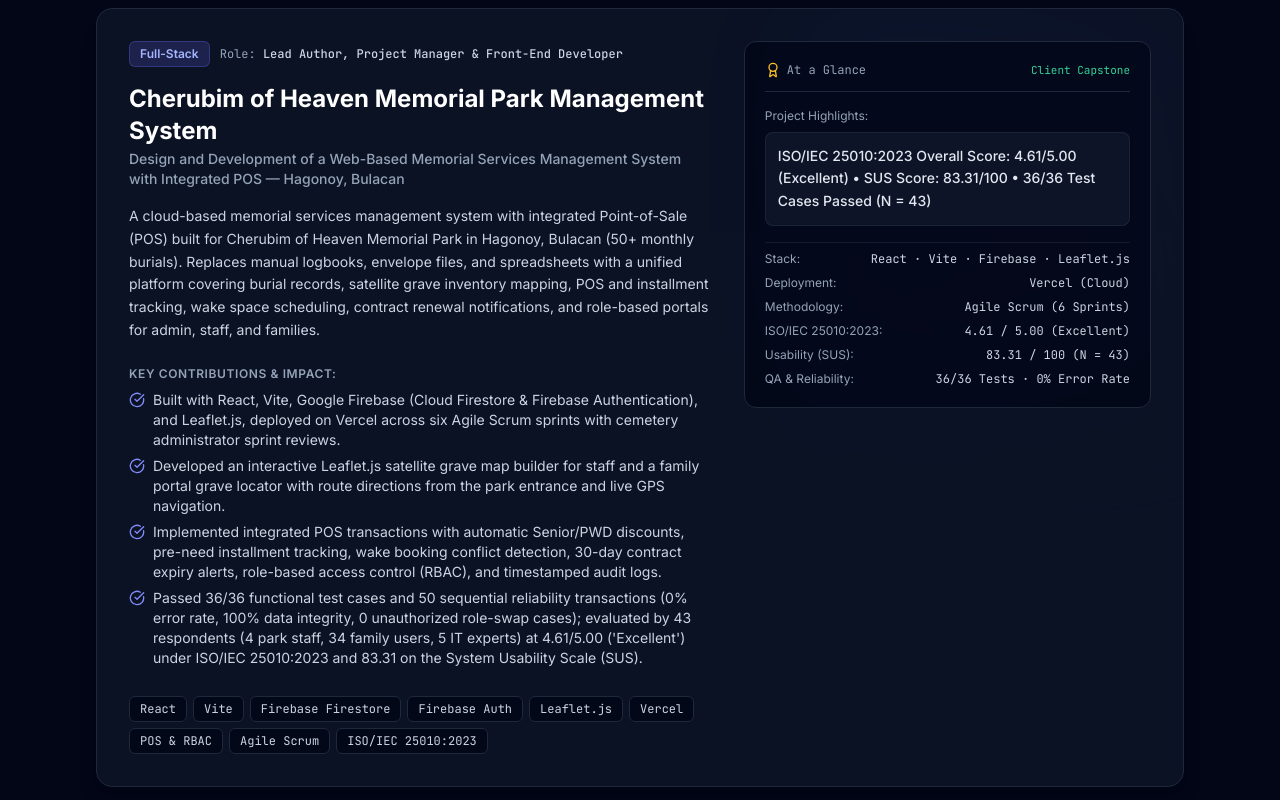
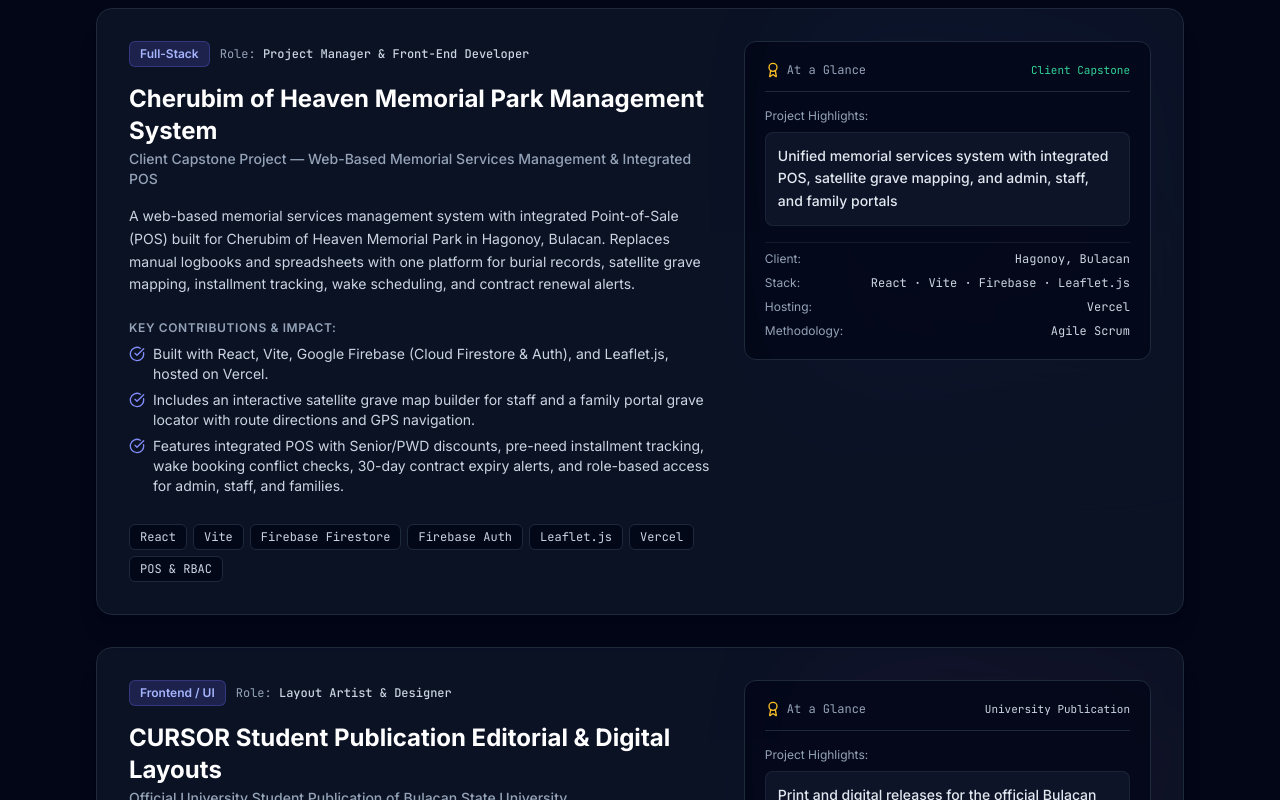
Before and after one commit to inkedjesse/jesse-portfolio, a React (Vite) app: page / in a window 1280 px wide. Shown: the part 1800-2600 px from the top of the page. Built offline with nearby package versions, Linux system fonts and the light colour scheme.

Commit message:
Simplify Cherubim capstone summary and remove evaluation scores

```diff
--- a/src/data/portfolioData.ts
+++ b/src/data/portfolioData.ts
@@ -118,27 +118,24 @@ export const PROJECTS: Project[] = [
   {
     id: "cherubim-memorial",
     title: "Cherubim of Heaven Memorial Park Management System",
-    subtitle: "Design and Development of a Web-Based Memorial Services Management System with Integrated POS — Hagonoy, Bulacan",
-    role: "Lead Author, Project Manager & Front-End Developer",
-    description: "A cloud-based memorial services management system with integrated Point-of-Sale (POS) built for Cherubim of Heaven Memorial Park in Hagonoy, Bulacan (50+ monthly burials). Replaces manual logbooks, envelope files, and spreadsheets with a unified platform covering burial records, satellite grave inventory mapping, POS and installment tracking, wake space scheduling, contract renewal notifications, and role-based portals for admin, staff, and families.",
+    subtitle: "Client Capstone Project — Web-Based Memorial Services Management & Integrated POS",
+    role: "Project Manager & Front-End Developer",
+    description: "A web-based memorial services management system with integrated Point-of-Sale (POS) built for Cherubim of Heaven Memorial Park in Hagonoy, Bulacan. Replaces manual logbooks and spreadsheets with one platform for burial records, satellite grave mapping, installment tracking, wake scheduling, and contract renewal alerts.",
     highlights: [
-      "Built with React, Vite, Google Firebase (Cloud Firestore & Firebase Authentication), and Leaflet.js, deployed on Vercel across six Agile Scrum sprints with cemetery administrator sprint reviews.",
-      "Developed an interactive Leaflet.js satellite grave map builder for staff and a family portal grave locator with route directions from the park entrance and live GPS navigation.",
-      "Implemented integrated POS transactions with automatic Senior/PWD discounts, pre-need installment tracking, wake booking conflict detection, 30-day contract expiry alerts, role-based access control (RBAC), and timestamped audit logs.",
-      "Passed 36/36 functional test cases and 50 sequential reliability transactions (0% error rate, 100% data integrity, 0 unauthorized role-swap cases); evaluated by 43 respondents (4 park staff, 34 family users, 5 IT experts) at 4.61/5.00 ('Excellent') under ISO/IEC 25010:2023 and 83.31 on the System Usability Scale (SUS)."
+      "Built with React, Vite, Google Firebase (Cloud Firestore & Auth), and Leaflet.js, hosted on Vercel.",
+      "Includes an interactive satellite grave map builder for staff and a family portal grave locator with route directions and GPS navigation.",
+      "Features integrated POS with Senior/PWD discounts, pre-need installment tracking, wake booking conflict checks, 30-day contract expiry alerts, and role-based access for admin, staff, and families."
     ],
-    tags: ["React", "Vite", "Firebase Firestore", "Firebase Auth", "Leaflet.js", "Vercel", "POS & RBAC", "Agile Scrum", "ISO/IEC 25010:2023"],
+    tags: ["React", "Vite", "Firebase Firestore", "Firebase Auth", "Leaflet.js", "Vercel", "POS & RBAC"],
     category: "Full-Stack",
-    metrics: "ISO/IEC 25010:2023 Overall Score: 4.61/5.00 (Excellent) • SUS Score: 83.31/100 • 36/36 Test Cases Passed (N = 43)",
+    metrics: "Unified memorial services system with integrated POS, satellite grave mapping, and admin, staff, and family portals",
     badge: "Client Capstone",
     badgeEmphasis: true,
     specs: [
+      { label: "Client", value: "Hagonoy, Bulacan" },
       { label: "Stack", value: "React · Vite · Firebase · Leaflet.js" },
-      { label: "Deployment", value: "Vercel (Cloud)" },
-      { label: "Methodology", value: "Agile Scrum (6 Sprints)" },
-      { label: "ISO/IEC 25010:2023", value: "4.61 / 5.00 (Excellent)" },
-      { label: "Usability (SUS)", value: "83.31 / 100 (N = 43)" },
-      { label: "QA & Reliability", value: "36/36 Tests · 0% Error Rate" },
+      { label: "Hosting", value: "Vercel" },
+      { label: "Methodology", value: "Agile Scrum" },
     ],
     imageGradient: "from-blue-600/30 via-indigo-600/20 to-slate-900",
   },
@@ -195,12 +192,11 @@ export const EXPERIENCES: ExperienceItem[] = [
     period: "Oct 2026 – Present",
     type: "Client-Facing Capstone",
     points: [
-      "Led the conceptualization, project administration, and frontend development of a cloud-based memorial services management system with integrated POS for Cherubim of Heaven Memorial Park (Hagonoy, Bulacan).",
-      "Built with React, Vite, Google Firebase (Cloud Firestore & Auth), and Leaflet.js, and deployed on Vercel over six Agile Scrum sprints with client sprint reviews.",
-      "Executed functional testing (36/36 test cases passed) and reliability testing (50 transactions, 0% error rate) with role-based access control and audit logging.",
-      "Evaluated with 43 respondents under ISO/IEC 25010:2023, achieving 4.61/5.00 ('Excellent'; Security & Safety 4.80, Functionality 4.76) and an 83.31 System Usability Scale (SUS) score."
+      "Led the design, project management, and frontend development of a web-based memorial services management system with integrated POS for Cherubim of Heaven Memorial Park.",
+      "Built with React, Vite, Google Firebase (Cloud Firestore & Auth), and Leaflet.js, deployed on Vercel using Agile Scrum.",
+      "Implemented burial records, satellite grave mapping, POS and installment tracking, wake scheduling, contract expiry alerts, and role-based access."
     ],
-    skillsUsed: ["React", "Vite", "Firebase Firestore", "Leaflet.js", "Vercel", "Agile Scrum", "ISO/IEC 25010:2023"]
+    skillsUsed: ["React", "Vite", "Firebase", "Leaflet.js", "Vercel", "Agile Scrum"]
   },
   {
     role: "Layout Artist",
```
